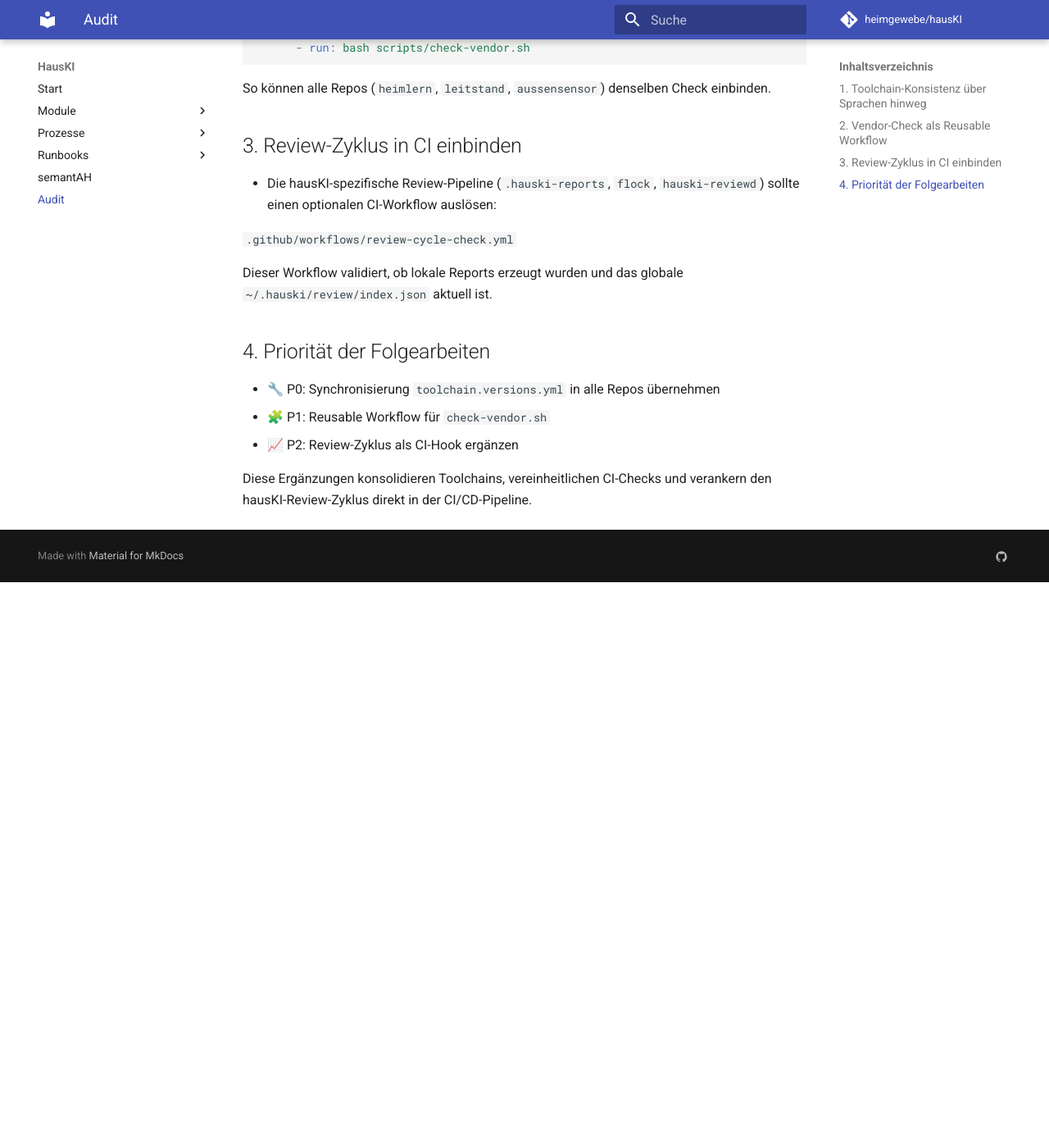
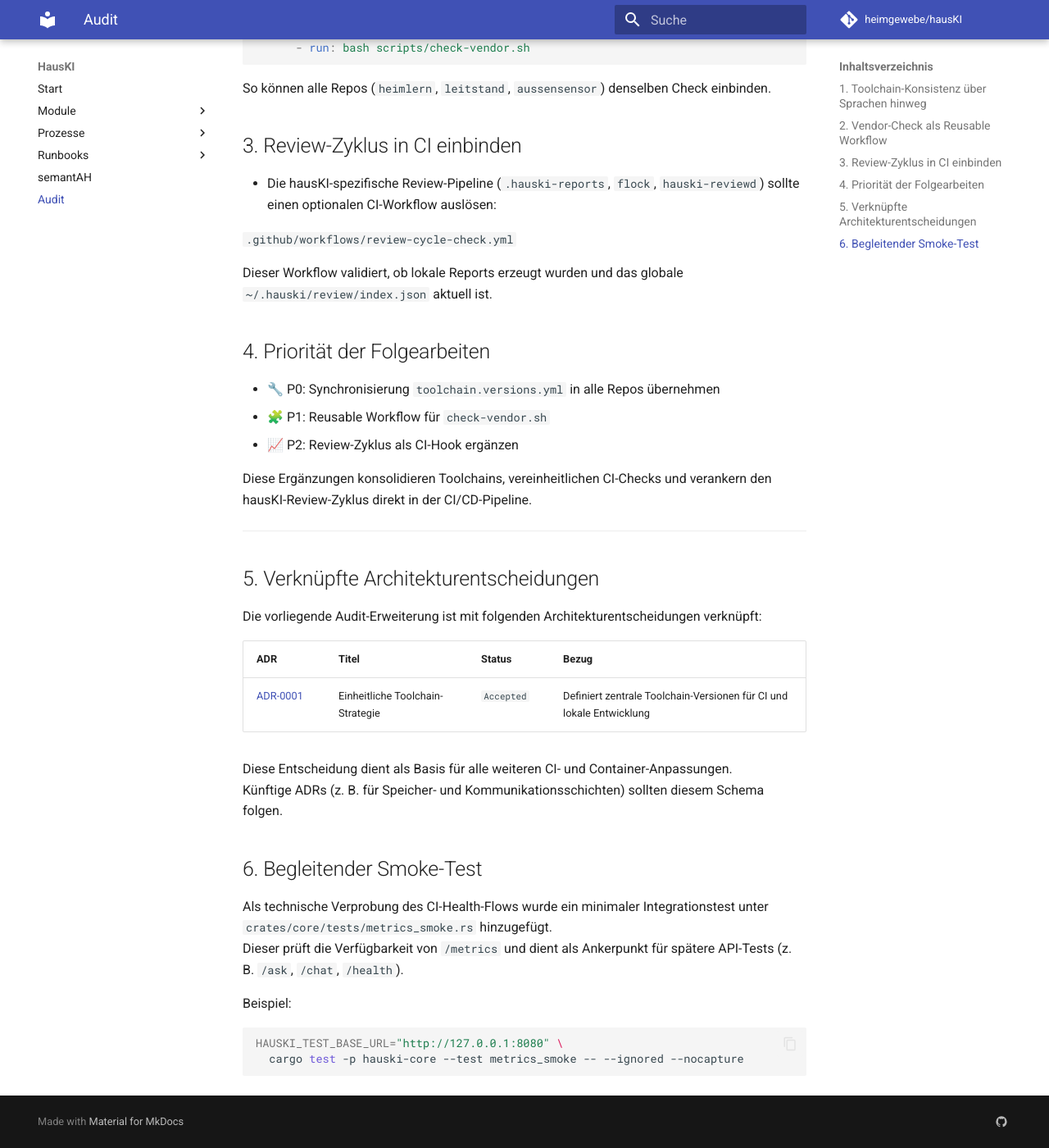
Before and after one commit to heimgewebe/hausKI, an MkDocs documentation site: the page built from docs/audit-hauski.md, in a window 1280 px wide and 1400 px high, scrolled down 878 px. Shown: the whole window at 82% size. Built offline with MkDocs 1.6.1 and Material for MkDocs 9.7.7, drawn with Linux system fonts in a browser that asks for light colours; comment, search, counter and statistics services are not loaded; before the commit the page ends 1588 px from its top, so only the background shows below that.

Commit message:
docs: format adr status value

````diff
--- a/docs/audit-hauski.md
+++ b/docs/audit-hauski.md
@@ -47,3 +47,30 @@ Dieses Dokument ergänzt die bestehende Analyse durch gezielte Empfehlungen zur
 
 Diese Ergänzungen konsolidieren Toolchains, vereinheitlichen CI-Checks und
 verankern den hausKI-Review-Zyklus direkt in der CI/CD-Pipeline.
+
+
+---
+
+## 5. Verknüpfte Architekturentscheidungen
+
+Die vorliegende Audit-Erweiterung ist mit folgenden Architekturentscheidungen verknüpft:
+
+| ADR | Titel | Status | Bezug |
+|-----|--------|---------|--------|
+| [ADR-0001](adrs/ADR-0001-toolchain-strategy.md) | Einheitliche Toolchain-Strategie | `Accepted` | Definiert zentrale Toolchain-Versionen für CI und lokale Entwicklung |
+
+Diese Entscheidung dient als Basis für alle weiteren CI- und Container-Anpassungen.
+Künftige ADRs (z. B. für Speicher- und Kommunikationsschichten) sollten diesem Schema folgen.
+
+## 6. Begleitender Smoke-Test
+
+Als technische Verprobung des CI-Health-Flows wurde ein minimaler Integrationstest
+unter `crates/core/tests/metrics_smoke.rs` hinzugefügt.
+Dieser prüft die Verfügbarkeit von `/metrics` und dient als Ankerpunkt für
+spätere API-Tests (z. B. `/ask`, `/chat`, `/health`).
+
+Beispiel:
+```bash
+HAUSKI_TEST_BASE_URL="http://127.0.0.1:8080" \
+  cargo test -p hauski-core --test metrics_smoke -- --ignored --nocapture
+```
````
